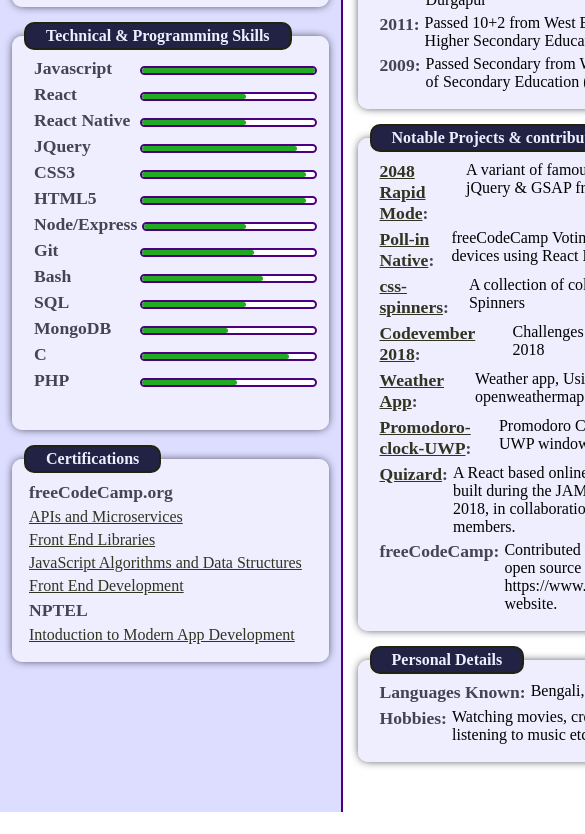
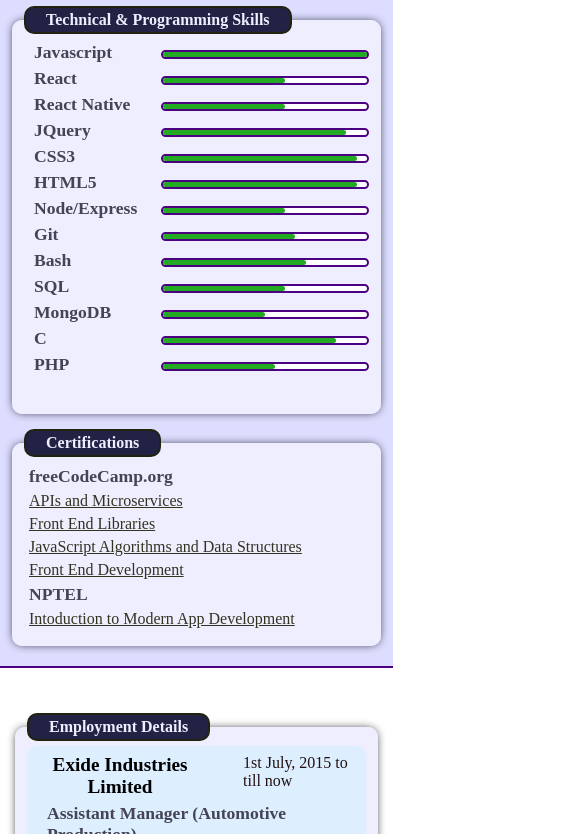
Before and after one commit to rajatkantinandi/rajatkantinandi.github.io, a plain HTML site: page index.html in a window 390 px wide. Shown: the part 489-1323 px from the top of the page, 585 px wide, since content can reach past the window. Before the commit the page ends 1301 px from the top, so only its background shows below. Drawn offline with nearby package versions, Linux system fonts and the light colour scheme.

Commit message:
made it responsive

```diff
--- a/css/styles.css
+++ b/css/styles.css
@@ -9,6 +9,7 @@ body {
   border-right: 2px solid indigo;
   padding: 10px;
   padding-bottom: 150px;
+  padding-top: 30px;
 }
 .header {
   display: flex;
@@ -109,6 +110,9 @@ a {
   border-radius: 10px;
   margin-left: 0;
 }
+.content {
+  margin-top: 30px;
+}
 .employer {
   font-size: 1.2em;
   font-weight: bold;
@@ -125,10 +129,20 @@ a {
   margin: 15px;
 }
 .role {
-  margin-left: 10px;
+  padding-left: 10px;
 }
 .work-info {
   background: #def;
   border-radius: 10px;
   padding: 5px 10px;
 }
+@media (max-width: 840px) {
+  body {
+    grid-template-columns: 12fr;
+  }
+  .sidebar {
+    padding-bottom: 20px;
+    border-bottom: 2px solid indigo;
+    border-right: none;
+  }
+}
```
